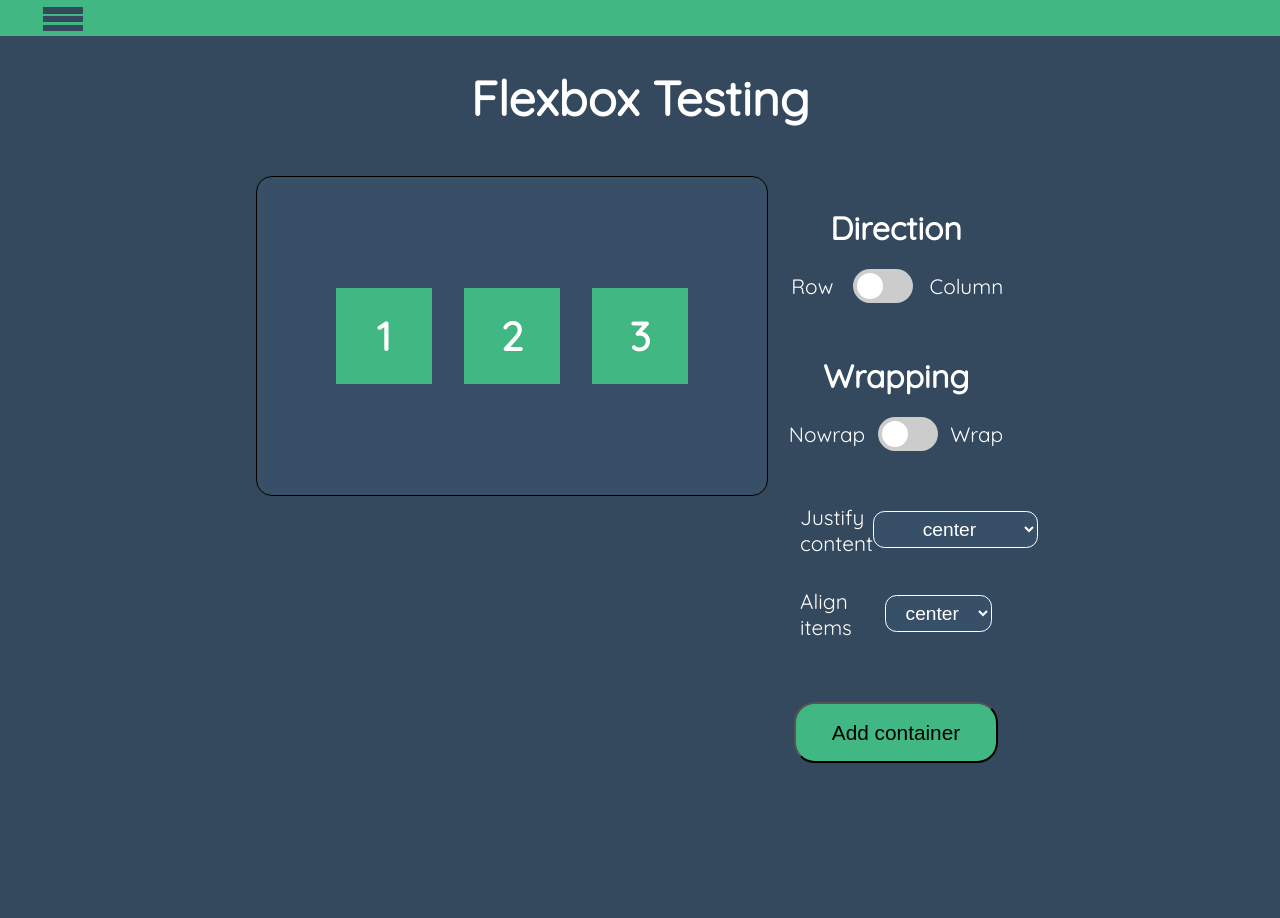
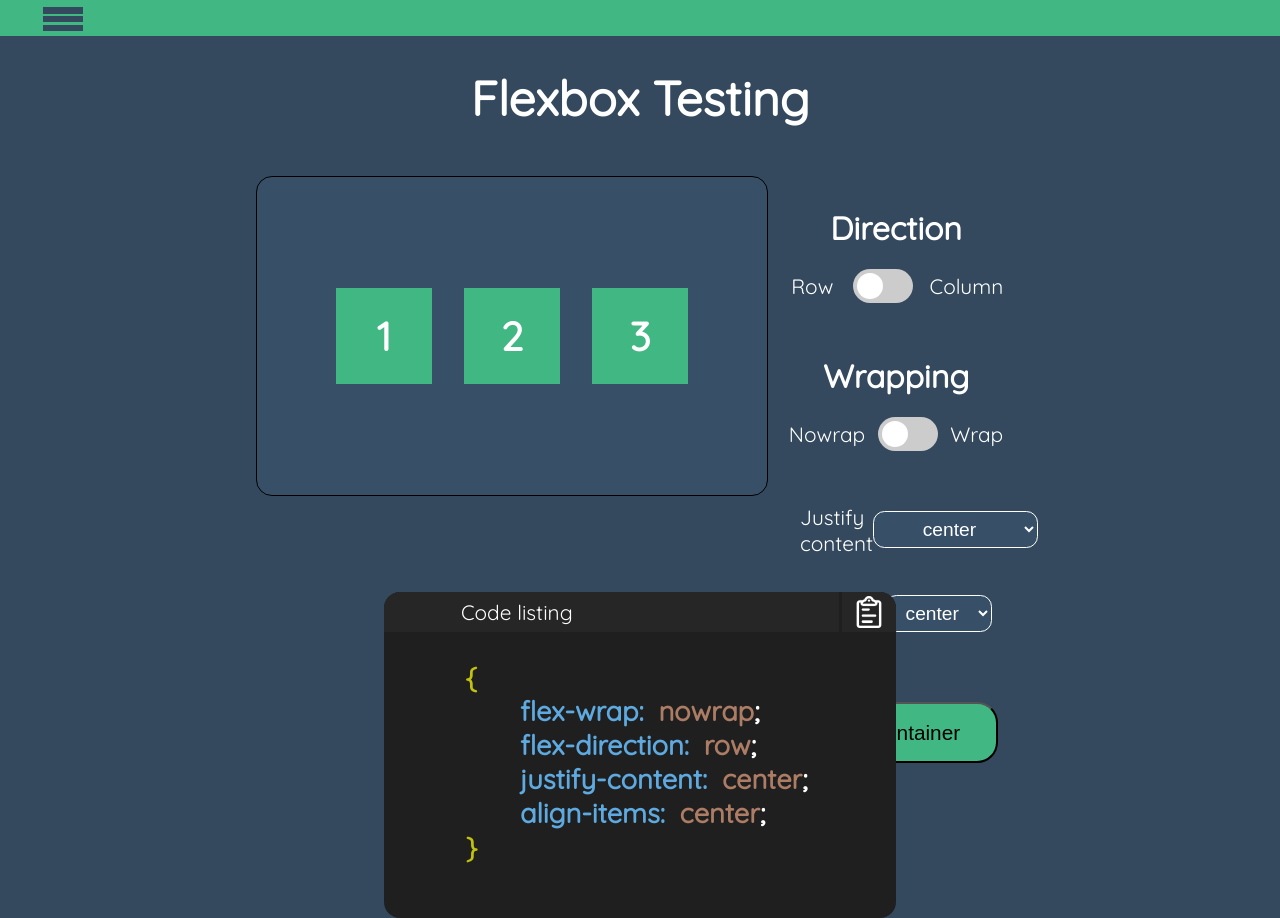
Before and after one commit to RZEPI/engineering-thesis-vue, a Vue app in the folder vue-app/: page /flexbox in a window 1280 px wide. Before the commit the page ends 826 px from the top, so only its background shows below. Built offline with nearby package versions, Linux system fonts and the light colour scheme.

Commit message:
refactor, added code listing for flexbox testing

```diff
--- a/vue-app/src/components/UI/BaseLayout.vue
+++ b/vue-app/src/components/UI/BaseLayout.vue
@@ -6,7 +6,6 @@
 </template>
 
 <script setup lang="ts">
-import {defineProps} from "vue";
 import {LayoutProps} from "../../models/LayoutProps";
 defineProps<LayoutProps>();
 </script>
--- a/vue-app/src/components/UI/ToggleSwitch.vue
+++ b/vue-app/src/components/UI/ToggleSwitch.vue
@@ -6,7 +6,6 @@
 </template>
 
 <script setup lang="ts">
-import { defineProps, defineEmits } from 'vue';
 import { ToggleSwitchProps } from '../../models/ToggleSwtichProps';
 defineProps<ToggleSwitchProps>();
 const emit = defineEmits(['toggleFunc']);
--- /dev/null
+++ b/vue-app/src/components/flexbox/CodeListing.vue
@@ -0,0 +1,101 @@
+<template>
+    <div class="code-listing__container">
+        <header><span>Code listing</span> <div @click="copyToClipboard"><img src="../../assets/clipboard-outline-svgrepo-com.svg" alt="Clipboard sign"/></div></header>
+        <ul class="code-listing">
+            <li>{</li>
+            <li v-for="propertyKey, propertyValue in flexClasses" :key="propertyKey">
+                <span class="property">&emsp;&emsp;{{ propertyValue }}:</span>
+                <span class="value">&nbsp;&nbsp;{{ propertyKey }}</span>;
+            </li>
+            <li>}</li>
+        </ul>
+    </div>
+</template>
+
+<script setup lang="ts">
+import { CSSProperties, computed } from 'vue';
+import { useStore as useFlexboxStore } from '../../store/flexbox';
+
+const store = useFlexboxStore();
+const flexClasses = computed<CSSProperties>(() => store.getters.getStyleObject);
+
+function copyToClipboard()
+{
+    let dataToClipboard: string;
+    dataToClipboard = "{\n";
+    for( const [propertyKey, propertyValue] of Object.entries(flexClasses.value) ){
+        dataToClipboard += `\t${propertyKey}: ${propertyValue};\n`;
+    };
+    dataToClipboard += "}";
+
+    navigator.clipboard.writeText(dataToClipboard);
+}
+</script>
+
+<style scoped>
+.code-listing__container
+{
+    --listing-background-color: #1f1f1f;
+    width: 40vw;
+    border-radius: 1em;
+    box-sizing: border-box;
+    background-color: var(--listing-background-color);
+}
+
+header {
+    margin: 0;
+    overflow: hidden;
+    background-color: #262626;
+    width: 100%;
+    height: 2.5em;
+    border-radius: 1em 1em 0 0;
+    display: flex;
+    align-items: center;
+}
+header > span
+{
+    --header-size: 1.3em;
+    font-size: var(--header-size);
+    margin-left: calc(5em - var(--header-size));
+}
+
+header div
+{
+    border-left: 3px solid var(--listing-background-color);
+    margin-left: auto;
+    width: 3.4em;
+    height: 100%;
+    display: flex;
+    align-items: center;
+    justify-content: center;
+}
+header div:hover
+{
+    background-color: #333333;
+}
+
+header div img{
+    width: 2em;
+}
+
+.code-listing {
+    font-weight: 600;
+    padding: 0 3em 1em 3em;
+    font-size: 1.7em;
+    list-style-type: none;
+}
+
+.code-listing>li:last-child,
+.code-listing>li:first-child {
+    color: #c2c20e;
+}
+
+.property {
+    color: #5eaae0;
+}
+
+.value {
+    color: #ac7c65;
+}
+
+</style>
--- a/vue-app/src/components/flexbox/form/TheSelect.vue
+++ b/vue-app/src/components/flexbox/form/TheSelect.vue
@@ -7,7 +7,6 @@
     </div>
 </template>
 <script setup lang="ts">
-import { defineProps } from 'vue';
 import { TheSelectProps } from '../../../models/flexbox-generator/TheSelectProps';
 
 const props = defineProps<TheSelectProps>();
--- a/vue-app/src/components/flexbox/form/ToggleInput.vue
+++ b/vue-app/src/components/flexbox/form/ToggleInput.vue
@@ -8,7 +8,6 @@
 </template>
 
 <script setup lang="ts">
-import { defineProps, defineEmits } from 'vue';
 import ToggleSwitch from '../../UI/ToggleSwitch.vue';
 import { ToggleInputProps } from '../../../models/flexbox-generator/ToggleInputProps';
 
--- a/vue-app/src/models/flexbox-generator/JustifyContentOptions.ts
+++ b/vue-app/src/models/flexbox-generator/ContentOptions.ts
@@ -1,4 +1,4 @@
-export enum JustifyContentOptions {
+export enum ContentOptions {
     CENTER = "center",
     FLEX_START = "flex-start",
     FLEX_END = "flex-end",
--- a/vue-app/src/pages/FlexboxPage.vue
+++ b/vue-app/src/pages/FlexboxPage.vue
@@ -4,6 +4,7 @@
             <flexbox-preview></flexbox-preview>
             <flexbox-form></flexbox-form>
         </div>
+        <code-listing></code-listing>
     </base-layout>
 </template>
 
@@ -11,14 +12,15 @@
 import BaseLayout from '../components/UI/BaseLayout.vue';
 import FlexboxPreview from '../components/flexbox/FlexboxPreview.vue';
 import FlexboxForm from '../components/flexbox/form/FlexboxForm.vue';
+import CodeListing from '../components/flexbox/CodeListing.vue';
 </script>
 
 <style scoped>
-.main-container
-{
+.main-container {
     --flex-element-size: 6em;
     display: grid;
-    grid-template-areas: "preview preview form"
+    grid-template-areas:
+        "preview preview form"
         "preview preview form"
         "preview preview form"
         "listing listing listing";
--- a/vue-app/src/store/flexbox/actions.ts
+++ b/vue-app/src/store/flexbox/actions.ts
@@ -2,11 +2,12 @@ import { ActionTree, ActionContext } from "vuex"
 import { State } from "."
 import { Mutations, MutationTypes } from "./mutations"
 import { AlignItemsOptions } from "../../models/flexbox-generator/AlignItemsOptions"
-import { JustifyContentOptions } from "../../models/flexbox-generator/JustifyContentOptions"
+import { ContentOptions } from "../../models/flexbox-generator/ContentOptions"
 
 export enum ActionTypes {
     TOGGLE_OPTION = 'toggleOption',
     SET_ALIGN_ITEMS = 'setAlignItems',
+    SET_ALIGN_CONTENT = 'setAlignContent',
     SET_JUSTIFY_CONTENT = 'setJustifyContent',
     ADD_ELEMENT = 'addElement',
     REMOVE_ELEMENT = 'removeElement'
@@ -30,7 +31,11 @@ export interface Actions {
     ): void
     [ActionTypes.SET_JUSTIFY_CONTENT](
         { commit }: AugmentedActionContex,
-        payload: JustifyContentOptions
+        payload: ContentOptions
+    ): void
+    [ActionTypes.SET_ALIGN_CONTENT](
+        { commit }: AugmentedActionContex,
+        payload: ContentOptions
     ): void
     [ActionTypes.ADD_ELEMENT](
         { commit }: AugmentedActionContex
@@ -56,6 +61,10 @@ export const actions: ActionTree<State, State> & Actions = {
     {
         commit(MutationTypes.SET_ALIGN_ITEMS, payload)
     },
+    [ActionTypes.SET_ALIGN_CONTENT]({commit}, payload)
+    {
+        commit(MutationTypes.SET_ALIGN_CONTENT, payload)
+    },
     [ActionTypes.ADD_ELEMENT]({commit})
     {
         commit(MutationTypes.ADD_ELEMENT, undefined);
--- a/vue-app/src/store/flexbox/getters.ts
+++ b/vue-app/src/store/flexbox/getters.ts
@@ -5,20 +5,29 @@ import { FlexboxElement } from "../../models/flexbox-generator/FlexboxElement";
 export type Getters = {
     getStyleObject(state: State) : CSSProperties
     getContentList(state: State) : FlexboxElement[]
+    getWrapping(state: State) : boolean
 }
 
 export const getters: Getters = {
     getStyleObject(state)
     {
-        return {
+        const styleObject: CSSProperties = {
             'flex-wrap': state.wrapping ? 'wrap' : 'nowrap',
             'flex-direction': state.direction ? 'column' : 'row',
             'justify-content': state.justifyContent  as string,
             'align-items': state.alignItems as string
         }
+        if(state.wrapping)
+            styleObject['align-content'] = state.alignContent as string;
+
+        return styleObject;
     },
     getContentList(state)
     {
         return state.content;
+    },
+    getWrapping(state)
+    {
+        return state.wrapping;
     }
 }
--- a/vue-app/src/store/flexbox/index.ts
+++ b/vue-app/src/store/flexbox/index.ts
@@ -5,23 +5,27 @@ import { mutations } from "./mutations";
 import { actions } from "./actions";
 import { getters } from "./getters";
 import { AlignItemsOptions } from "../../models/flexbox-generator/AlignItemsOptions";
-import { JustifyContentOptions } from "../../models/flexbox-generator/JustifyContentOptions";
+import { ContentOptions } from "../../models/flexbox-generator/ContentOptions";
 import { FlexboxElement } from "../../models/flexbox-generator/FlexboxElement";
 
 export interface State {
     wrapping: boolean;
     direction: boolean;
-    justifyContent: JustifyContentOptions
-    alignItems: AlignItemsOptions
-    content: FlexboxElement[]
+    justifyContent: ContentOptions;
+    alignItems: AlignItemsOptions;
+    alignContent: ContentOptions;
+    content: FlexboxElement[];
 };
+
+const DefaultContent: FlexboxElement[] = [{ id: 1 }, { id: 2 }, { id: 3 }];
 
 export const state: State = {
     wrapping: false,
     direction: false,
-    justifyContent: JustifyContentOptions.CENTER,
+    justifyContent: ContentOptions.CENTER,
     alignItems: AlignItemsOptions.CENTER,
-    content: [{ id: 1 }, { id: 2 }, { id: 3 }],
+    alignContent: ContentOptions.CENTER,
+    content: DefaultContent,
 }
 
 export const key: InjectionKey<VuexStore<State>> = Symbol();
--- a/vue-app/src/store/flexbox/mutations.ts
+++ b/vue-app/src/store/flexbox/mutations.ts
@@ -1,6 +1,6 @@
 import { MutationTree } from "vuex";
 import { AlignItemsOptions } from "../../models/flexbox-generator/AlignItemsOptions";
-import { JustifyContentOptions } from "../../models/flexbox-generator/JustifyContentOptions";
+import { ContentOptions } from "../../models/flexbox-generator/ContentOptions";
 
 import { State } from ".";
 export enum MutationTypes {
@@ -8,6 +8,7 @@ export enum MutationTypes {
     TOGGLE_DIRECTION = 'toggleDirection',
     SET_JUSTIFY_CONTENT = 'setJustifyContnent',
     SET_ALIGN_ITEMS = 'setAlignItems',
+    SET_ALIGN_CONTENT = 'setAlignContent',
     ADD_ELEMENT = 'addElement',
     REMOVE_ELEMENT = 'removeElement'
 }
@@ -15,7 +16,8 @@ export enum MutationTypes {
 export type Mutations<S = State> = {
     [MutationTypes.TOGGLE_WRAPPING](state: S) : void
     [MutationTypes.TOGGLE_DIRECTION](state: S) : void
-    [MutationTypes.SET_JUSTIFY_CONTENT](state: S, option: JustifyContentOptions) : void
+    [MutationTypes.SET_JUSTIFY_CONTENT](state: S, option: ContentOptions) : void
+    [MutationTypes.SET_ALIGN_CONTENT](state: S, option:ContentOptions) : void
     [MutationTypes.SET_ALIGN_ITEMS](state: S, option: AlignItemsOptions) : void
     [MutationTypes.ADD_ELEMENT](state:S) : void
     [MutationTypes.REMOVE_ELEMENT](state:S, payload:number) : void
@@ -30,6 +32,9 @@ export const mutations: MutationTree<State> & Mutations = {
     },
     [MutationTypes.SET_JUSTIFY_CONTENT](state, option){
         state.justifyContent = option;
+    },
+    [MutationTypes.SET_ALIGN_CONTENT](state, option){
+        state.alignContent = option;
     },
     [MutationTypes.SET_ALIGN_ITEMS](state, option){
         state.alignItems = option;
```
Also changed, not shown: vue-app/src/components/flexbox/form/FlexboxForm.vue (+13 -6 lines), vue-app/src/assets/clipboard-outline-svgrepo-com.svg (added). Lines whose indentation alone changed are shown as unchanged.
